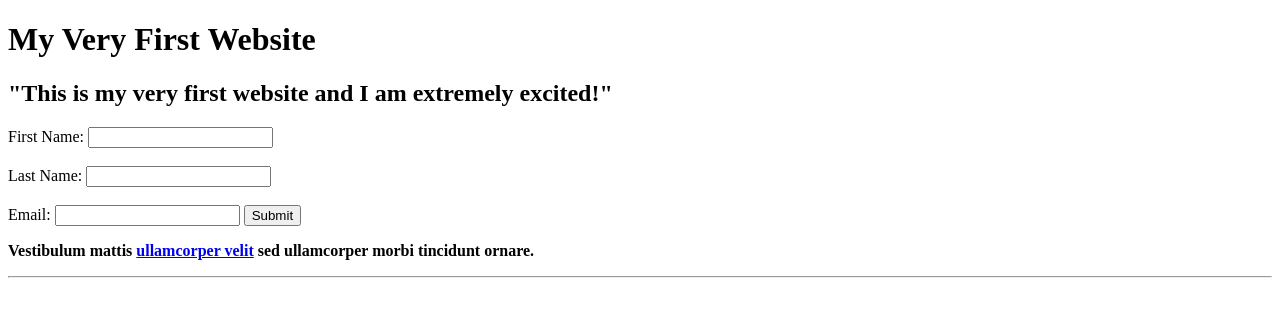
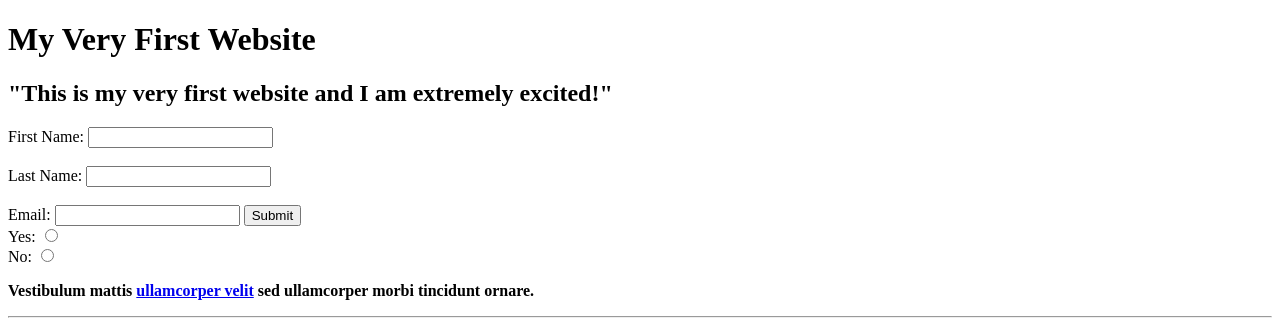
Before and after one commit to Tbar1864/Tomb-Web-Project, a website: page index.html in a window 1280 px wide. Shown: the top 319 px of the page. Drawn offline with Linux system fonts and the light colour scheme.

Commit message:
add radio button

```diff
--- a/index.html
+++ b/index.html
@@ -11,7 +11,7 @@
         <h1>My Very First Website</h1>
 		<h2>"This is my very first website and I am <b>extremely excited!"</b></h2>
 
-		<form action=""" method="">
+		<form action="" method="">
 			<label for="firstname">First Name:</label>
 			<input type="text" id="firstname" name="name"> </br> </br>
 			<label for="lastname">Last Name:</label>
@@ -21,7 +21,12 @@
 			<input type="submit" value="Submit">
 
 		</form>
-
+		<form action="" method="">
+			Yes:
+			<input type="radio" name="yesorno" value=""> </br>
+			No:
+			<input type="radio" name="yesorno" value="">
+		</form>
 		<p>
 			<b>Vestibulum mattis <a href="https://www.google.com"target="_blank">ullamcorper velit</a> sed ullamcorper morbi tincidunt ornare.<hr></b><br> <br><u>Sit amet tellus cras adipiscing enim eu turpis egestas.</u> Duis aute irure dolor in reprehenderit in voluptate velit esse cillum dolore eu fugiat</hr> nulla pariatur. <em>In mollis nunc sed id semper risus in hendrerit gravida.</em> <i>Massa vitae tortor condimentum lacinia quis vel eros donec ac.<i>
 		</p>
```
